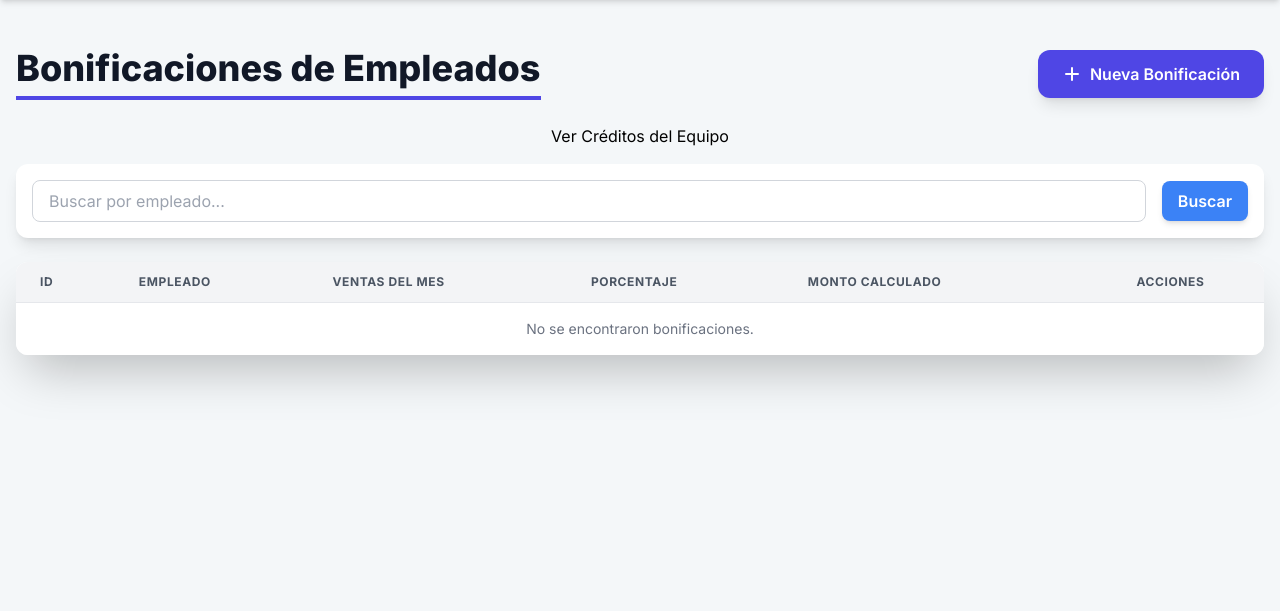
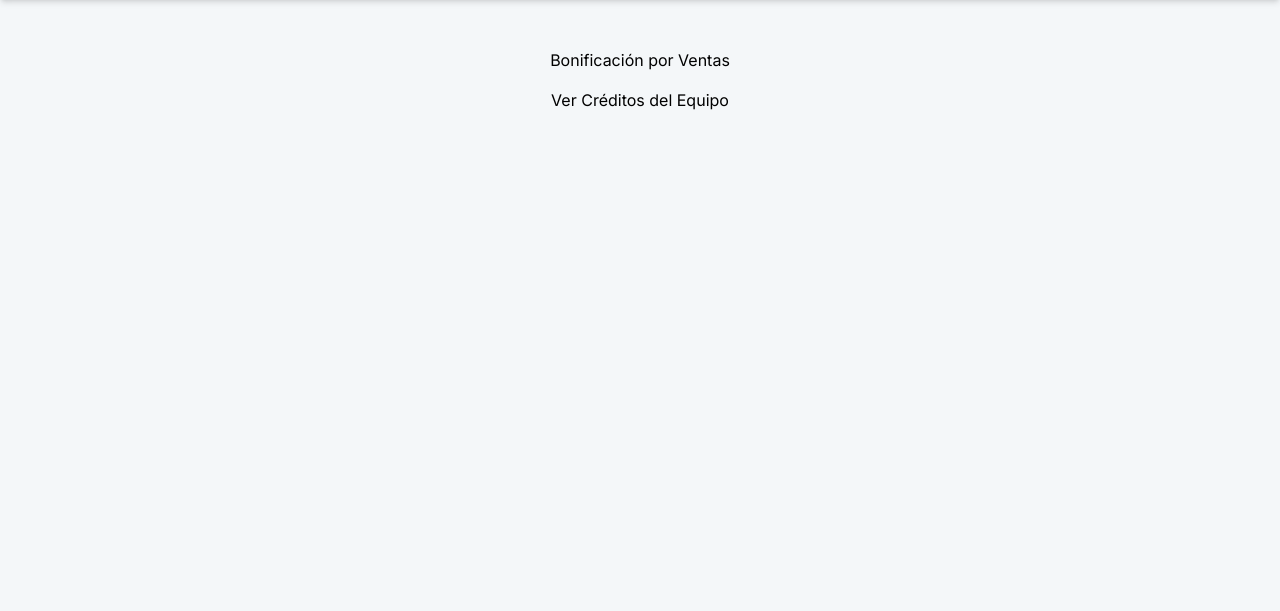
Before and after one commit to GabrielChinchilla-P/Pfinal, a CodeIgniter 4 app: the page made by app/Views/bonificacion/index.php in a window 1280 px wide. Shown: the part 64-675 px from the top of the page. Run offline with PHP 8.4 and a stand-in for CodeIgniter, Linux system fonts and the light colour scheme; the template is opened without the code that fills it, so the values that code supplies are empty; some libraries are stand-ins or nearby versions.

Commit message:
se agrego boton de cráditos y texto e bonificación

```diff
--- a/app/Views/bonificacion/index.php
+++ b/app/Views/bonificacion/index.php
@@ -1,89 +1,20 @@
 <?php $this->extend('templates/main'); ?>
 
-<?php $this->section('content'); ?>
-<div class="container mx-auto p-4">
-    <div class="flex justify-between items-center mb-6">
-        <h1 class="text-4xl font-extrabold text-gray-900 border-b-4 border-indigo-600 pb-2">Bonificaciones de Empleados</h1>
-        <a href="<?= base_url('bonificacion/create'); ?>" class="bg-indigo-600 hover:bg-indigo-700 text-white font-semibold py-3 px-6 rounded-xl shadow-lg transition duration-300 transform hover:scale-105 flex items-center">
-            <svg xmlns="http://www.w3.org/2000/svg" class="h-5 w-5 mr-2" viewBox="0 0 20 20" fill="currentColor">
-                <path fill-rule="evenodd" d="M10 3a1 1 0 011 1v5h5a1 1 0 110 2h-5v5a1 1 0 11-2 0v-5H4a1 1 0 110-2h5V4a1 1 0 011-1z" clip-rule="evenodd" />
-            </svg>
-            Nueva Bonificación
-        </a>
-    </div>
+<div class="container mt-4">
+    <h2 class="text-center mb-4">Bonificación por Ventas</h2>
 
-     <!-- 🪪 Botón Créditos -->
+    <!-- 🪪 Botón Créditos -->
     <div class="text-center mb-4">
         <button class="btn btn-info" data-bs-toggle="modal" data-bs-target="#modalCreditos">
             <i class="bi bi-people-fill"></i> Ver Créditos del Equipo
         </button>
     </div>
 
-    <!-- Barra de Búsqueda y Filtros -->
-    <div class="mb-6 bg-white p-4 rounded-xl shadow-lg">
-        <form action="<?= base_url('bonificacion'); ?>" method="get" class="flex items-center space-x-4">
-            <input
-                type="text"
-                name="q"
-                placeholder="Buscar por empleado..."
-                value="<?= esc($searchQuery ?? '') ?>"
-                class="flex-1 px-4 py-2 border border-gray-300 rounded-lg focus:outline-none focus:ring-2 focus:ring-indigo-500"
-            >
-            <button type="submit" class="bg-blue-500 hover:bg-blue-600 text-white font-semibold py-2 px-4 rounded-lg shadow-md transition duration-300">
-                Buscar
-            </button>
-            <?php if ($searchQuery): ?>
-                <a href="<?= base_url('bonificacion'); ?>" class="text-red-500 hover:text-red-700 font-semibold py-2 px-4 rounded-lg transition duration-300">
-                    Limpiar
-                </a>
-            <?php endif; ?>
-        </form>
-    </div>
 
-    <!-- Tabla de Listado -->
-    <div class="overflow-x-auto bg-white rounded-xl shadow-2xl">
-        <table class="min-w-full divide-y divide-gray-200">
-            <thead class="bg-gray-100">
-                <tr>
-                    <th class="px-6 py-3 text-left text-xs font-bold text-gray-600 uppercase tracking-wider">ID</th>
-                    <th class="px-6 py-3 text-left text-xs font-bold text-gray-600 uppercase tracking-wider">Empleado</th>
-                    <th class="px-6 py-3 text-left text-xs font-bold text-gray-600 uppercase tracking-wider">Ventas del Mes</th>
-                    <th class="px-6 py-3 text-left text-xs font-bold text-gray-600 uppercase tracking-wider">Porcentaje</th>
-                    <th class="px-6 py-3 text-left text-xs font-bold text-gray-600 uppercase tracking-wider">Monto Calculado</th>
-                    <th class="px-6 py-3 text-center text-xs font-bold text-gray-600 uppercase tracking-wider">Acciones</th>
-                </tr>
-            </thead>
-            <tbody class="bg-white divide-y divide-gray-100">
-                <?php if (empty($bonificaciones)): ?>
-                    <tr>
-                        <td colspan="6" class="px-6 py-4 text-center text-sm text-gray-500">No se encontraron bonificaciones.</td>
-                    </tr>
-                <?php else: ?>
-                    <?php foreach ($bonificaciones as $bonificacion): ?>
-                        <tr>
-                            <td class="px-6 py-4 whitespace-nowrap text-sm font-medium text-gray-900"><?= esc($bonificacion['id_bonificacion']); ?></td>
-                            <td class="px-6 py-4 whitespace-nowrap text-sm text-gray-700"><?= esc($bonificacion['nombre_empleado'] . ' ' . $bonificacion['apellido_empleado']); ?></td>
-                            <td class="px-6 py-4 whitespace-nowrap text-sm text-gray-700">$<?= number_format(esc($bonificacion['ventas_mes']), 2); ?></td>
-                            <td class="px-6 py-4 whitespace-nowrap text-sm text-gray-700"><?= number_format(esc($bonificacion['porcentaje']) * 100, 2); ?>%</td>
-                            <td class="px-6 py-4 whitespace-nowrap text-sm font-bold text-green-600">$<?= number_format(esc($bonificacion['monto']), 2); ?></td>
-                            <td class="px-6 py-4 whitespace-nowrap text-center text-sm font-medium">
-                                <a href="<?= base_url('bonificacion/edit/' . $bonificacion['id_bonificacion']); ?>" class="text-yellow-600 hover:text-yellow-800 transition duration-150 mr-3">
-                                    <svg xmlns="http://www.w3.org/2000/svg" class="h-5 w-5 inline" viewBox="0 0 20 20" fill="currentColor">
-                                        <path d="M17.414 2.586a2 2 0 00-2.828 0L7 10.172V13h2.828l7.586-7.586a2 2 0 000-2.828z" />
-                                        <path fill-rule="evenodd" d="M2 6a2 2 0 012-2h4a1 1 0 010 2H4v10h10v-4a1 1 0 112 0v4a2 2 0 01-2 2H4a2 2 0 01-2-2V6z" clip-rule="evenodd" />
-                                    </svg>
-                                </a>
-                                <a href="<?= base_url('bonificacion/delete/' . $bonificacion['id_bonificacion']); ?>" class="text-red-600 hover:text-red-800 transition duration-150" onclick="return confirm('¿Está seguro de que desea eliminar esta bonificación?');">
-                                    <svg xmlns="http://www.w3.org/2000/svg" class="h-5 w-5 inline" viewBox="0 0 20 20" fill="currentColor">
-                                        <path fill-rule="evenodd" d="M9 2a1 1 0 00-.894.553L7.382 4H4a1 1 0 000 2v10a2 2 0 002 2h8a2 2 0 002-2V6a1 1 0 100-2h-3.382l-.724-1.447A1 1 0 0011 2H9zM7 8a1 1 0 012 0v6a1 1 0 11-2 0V8zm4 0a1 1 0 100 2v6a1 1 0 100-2V8z" clip-rule="evenodd" />
-                                    </svg>
-                                </a>
-                            </td>
-                        </tr>
-                    <?php endforeach; ?>
-                <?php endif; ?>
-            </tbody>
-        </table>
-    </div>
+
+
+
+
+
+
 </div>
-<?php $this->endSection(); ?>
```
Also changed, not shown: app/Views/bonificacion/create.php (deleted, +0 -15 lines), app/Views/bonificacion/edit.php (deleted, +0 -15 lines), app/Views/bonificacion/form.php (deleted, +0 -85 lines).
